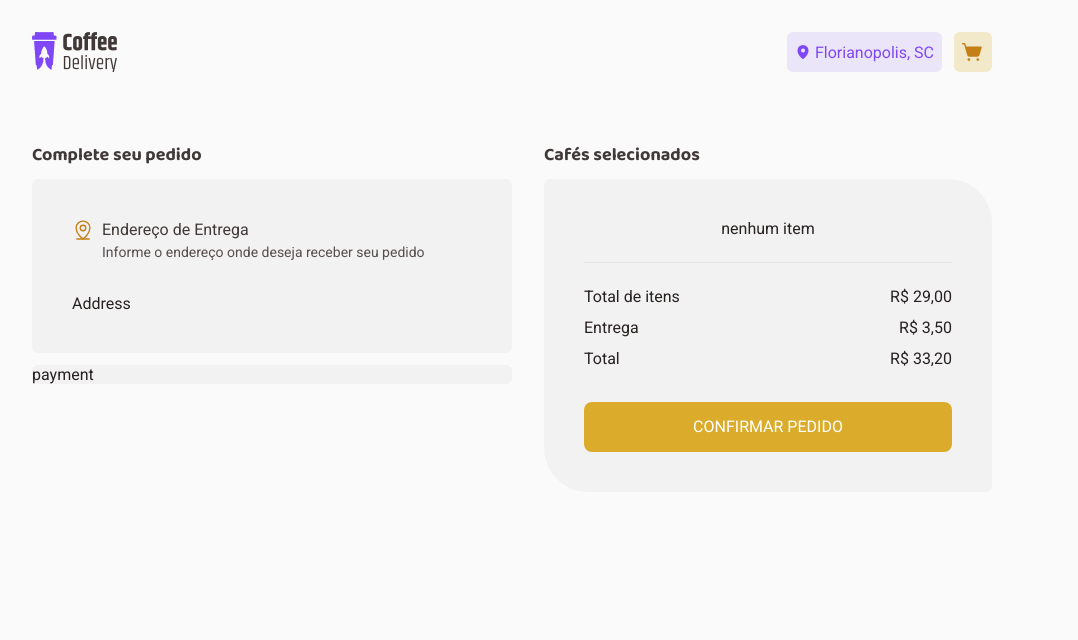
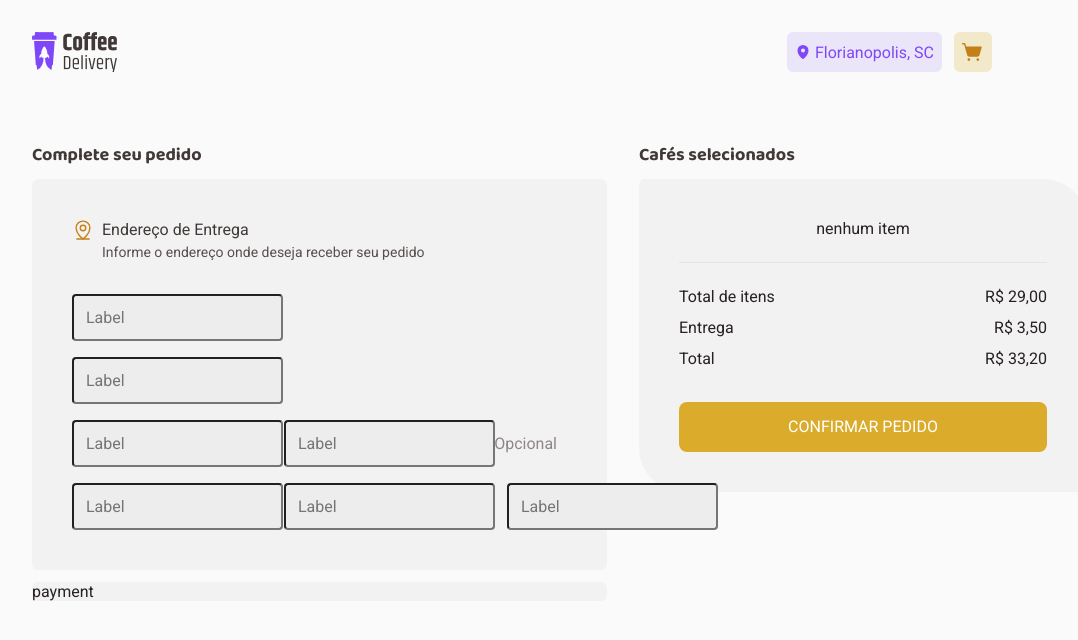
Before and after one commit to adonisamarante/coffee-delivery-dsf, a React (Vite) app: page /checkout in a window 1280 px wide. Shown: the top 640 px of the page, without its empty margins (128-1206 px from the left). Built offline with nearby package versions, Linux system fonts and the light colour scheme.

Commit message:
feat: checkout address fields

```diff
--- a/src/pages/Checkout/index.tsx
+++ b/src/pages/Checkout/index.tsx
@@ -1,22 +1,28 @@
 import { useContext } from 'react'
-import { PrimaryButton, ShopCartCard } from '../../components'
+import { InputText, PrimaryButton, ShopCartCard } from '../../components'
 import {
+  AddressInfo,
   AddressTitle,
   AddressWrapper,
   CoffeeList,
   CoffeeListWrapper,
   Container,
+  FirstLine,
+  FourthLine,
   GradBottom,
   GradTop,
   PaymentWrapper,
+  SecondLine,
   Separator,
   SignUpFormContainer,
+  ThirdLine,
   TotalOrderContainer,
   TotalOrderWrapper,
   ValuesAmountWrapper,
 } from './styles'
 import { CoffeeOrderContext } from '../../contexts/CoffeeOrderContext'
 import { MapPinLine } from 'phosphor-react'
+
 export function Checkout() {
   const { coffees } = useContext(CoffeeOrderContext)
 
@@ -32,9 +38,23 @@ export function Checkout() {
             </div>
             <p>Informe o endereço onde deseja receber seu pedido</p>
           </AddressTitle>
-          <div>
-            <p>Address</p>
-          </div>
+          <AddressInfo>
+            <FirstLine>
+              <InputText placeholder="CEP" />
+            </FirstLine>
+            <SecondLine>
+              <InputText placeholder="Rua" />
+            </SecondLine>
+            <ThirdLine>
+              <InputText placeholder="Número" />
+              <InputText placeholder="Complemento" isOptional />
+            </ThirdLine>
+            <FourthLine>
+              <InputText placeholder="Bairro" />
+              <InputText placeholder="Cidade" />
+              <InputText placeholder="UF" />
+            </FourthLine>
+          </AddressInfo>
         </AddressWrapper>
 
         <PaymentWrapper>
--- a/src/pages/Checkout/styles.ts
+++ b/src/pages/Checkout/styles.ts
@@ -59,6 +59,37 @@ export const AddressTitle = styled.div`
     line-height: 130%;
     font-weight: 400;
     color: ${(props) => props.theme['base-text']};
+  }
+`
+
+export const AddressInfo = styled.div`
+  flex-direction: column;
+  gap: 1rem;
+`
+
+export const FirstLine = styled.div`
+  max-width: 12.5rem;
+`
+
+export const SecondLine = styled.div``
+
+export const ThirdLine = styled.div`
+  gap: 0.75rem;
+
+  > :first-child {
+    max-width: 12.5rem;
+  }
+`
+
+export const FourthLine = styled.div`
+  gap: 0.75rem;
+
+  > :first-child {
+    max-width: 12.5rem;
+  }
+
+  > :last-child {
+    max-width: 3.75rem;
   }
 `
 
```
